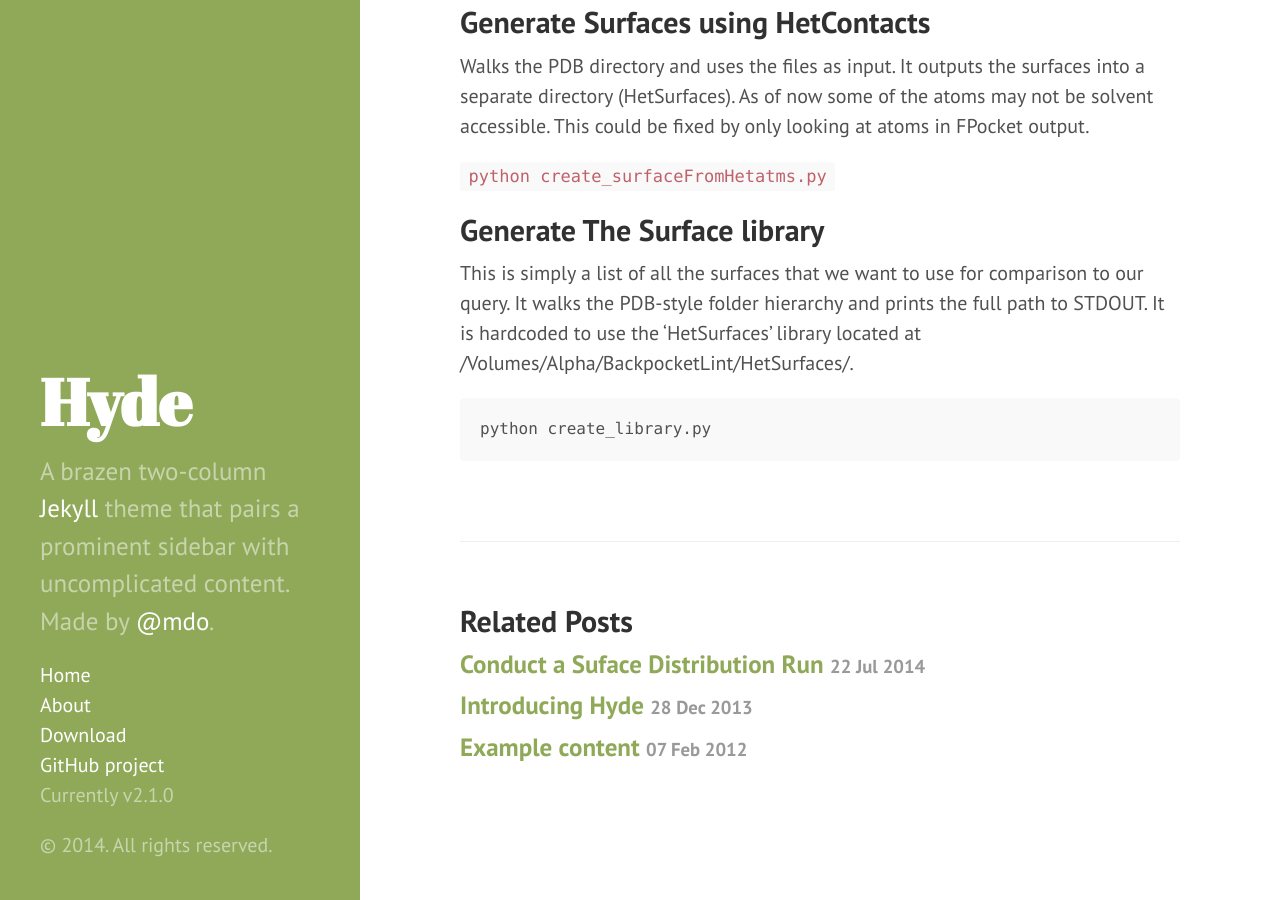
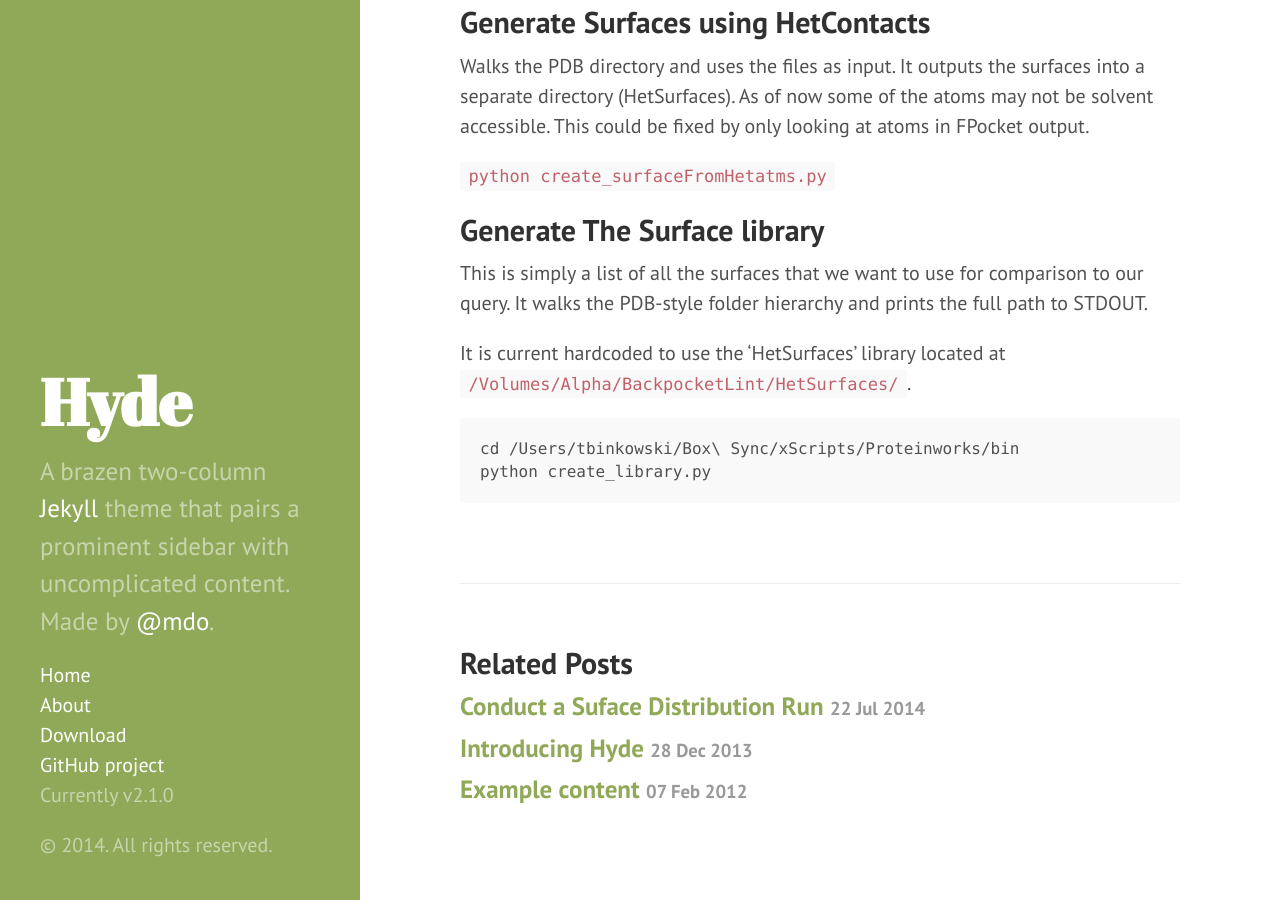
Before and after one commit to tabinks/frankenzyme.com, a Jekyll site: the page built from _posts/2014-07-23-update-surface-library.md, in a window 1280 px wide and 900 px high, scrolled down 609 px. Built offline with Jekyll 4.4.1, drawn with Linux system fonts in a browser that asks for light colours; Markdown is read by kramdown in place of the engine named in the settings.

Commit message:
Update 2014-07-23-update-surface-library.md

````diff
--- a/_posts/2014-07-23-update-surface-library.md
+++ b/_posts/2014-07-23-update-surface-library.md
@@ -27,6 +27,10 @@ accessible.  This could be fixed by only looking at atoms in FPocket output.
 ## Generate The Surface library
 This is simply a list of all the surfaces that we want to use for comparison to
 our query.  It walks the PDB-style folder hierarchy and prints the full path to
-STDOUT.  It is hardcoded to use the 'HetSurfaces' library located at /Volumes/Alpha/BackpocketLint/HetSurfaces/.
+STDOUT.
 
-    python create_library.py
+It is current hardcoded to use the 'HetSurfaces' library located at `/Volumes/Alpha/BackpocketLint/HetSurfaces/`.
+```
+cd /Users/tbinkowski/Box\ Sync/xScripts/Proteinworks/bin
+python create_library.py
+```
````
